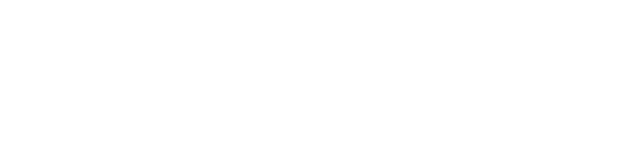
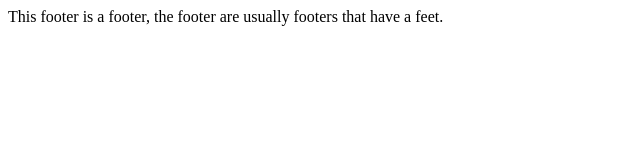
Before and after one commit to ClemensDog/githubtest, a plain HTML site: page index.html in a window 1280 px wide. Shown: the whole page, without its empty margins (0-640 px from the left). Drawn offline with Linux system fonts and the light colour scheme.

Commit message:
footer commit

```diff
--- a/index.html
+++ b/index.html
@@ -8,6 +8,11 @@
 </head>
 
 <body>
+
+   <footer>
+       This footer is a footer, the footer are usually footers that have a feet.
+
+   </footer>
     <script src=""></script>
 </body>
 </html>
```
